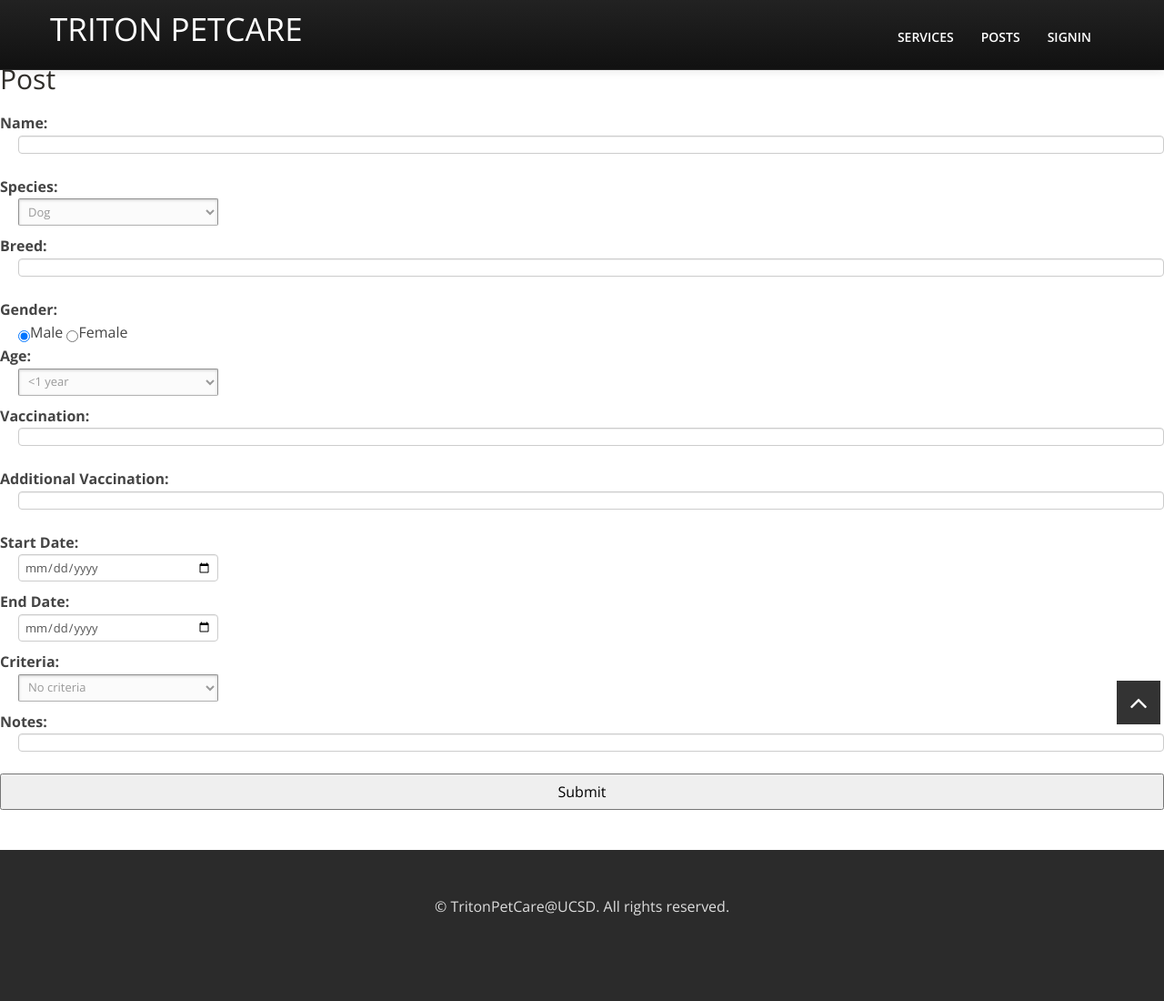
After one commit to UCSD-CSE-210/tritonPetCare, a Flask app: page /create_post in a window 1280 px wide. The commit adds this page. Shown: the whole page at 91% size. Run offline with Flask 2, Linux system fonts and the light colour scheme; some libraries are stand-ins or nearby versions.

Commit message:
finish add_post() in PetCare.py

```diff
--- a/PetCare/blueprints/PetCare.py
+++ b/PetCare/blueprints/PetCare.py
@@ -74,24 +74,29 @@
 def edit_post():
 	if session.get('logged_in') is None:
 		return redirect(url_for('PetCare.login'))
+
 	accountDao = AccountDao()
 	postDao = PostDao()
 	postId = accountDao.get_account_post(session['logged_in'])
+
 	if request.method == 'GET':
 		if postId is None:
 			return render_template('edit_post.html', error=None)
 		post = postDao.get_post(postId)
 		# TODO: return with post information shown
 		return render_template('edit_post.html', error=None)
+
 	postInfo = make_post_info(session['logged_in'], request.form)
 	if not postInfo:
 		return render_template('edit_post.html', error="Required Informaion Missing")
+
 	if postId is None:
 		postId = postDao.add_post(postInfo)
 		accountDao.update_account_post(session['logged_in'], postId)
 	else:
 		postInfo['id'] = postId
 		postDao.update_post(postInfo)
+
 	return redirect(url_for('PetCare.list_posts'))
 
 @bp.route('/view_post', methods=['GET'])
@@ -123,11 +128,35 @@
 		# 	sendEmail()
 	return redirect(url_for('PetCare.list_posts'))
 
+@bp.route('/create_post', methods=['GET', 'POST'])
+def create_post():
+	if request.method == 'GET':
+		return render_template('create_post.html', error=None)
+
+	postInfo = make_post_info(session['logged_in'], request.form)
+
+	if not postInfo:
+		return render_template('create_post.html', error='Fields missing')
+
+	postDao = PostDao()
+	postId = postDao.add_post(postInfo)
+
+	return redirect(url_for('PetCare.list_posts'))
+
 def make_post_info(id, input):
 	postInfo = input.copy()
+
 	if not ('name' in postInfo and 'species' in postInfo and 'gender' in postInfo and 'age' in postInfo and 'vaccination'in postInfo
 			and 'start_date'in postInfo and 'end_date' in postInfo and 'criteria' in postInfo):
 		return False
+
+	a = len(postInfo['name']) == 0
+	b = len(postInfo['vaccination']) == 0
+	c = len(postInfo['start_date']) == 0
+	d = len(postInfo['end_date']) == 0
+	if a or b or c or d:
+		return False
+
 	postInfo['owner_id'] = id
 	postInfo['start_date'] = int(time.mktime(time.strptime(postInfo['start_date'], '%Y-%m-%d')))
 	postInfo['end_date'] = int(time.mktime(time.strptime(postInfo['end_date'], '%Y-%m-%d')))
@@ -139,3 +168,22 @@
 	postInfo['end_date'] = time.strftime('%Y-%m-%d', time.localtime(postInfo['end_date']))
 	if 'post_date' in postInfo:
 		postInfo['post_date'] = time.strftime('%Y-%m-%d %H:%M:%S', time.localtime(postInfo['post_date']))
+
+
+# if postInfo['name'] is None: print 'name is None'
+# if postInfo['species'] is None: print 'species is None'
+# if postInfo['gender'] is None: print 'gender is None'
+# if postInfo['age'] is None: print 'age is None'
+# if postInfo['vaccination'] is None: print 'vaccination is None'
+# if postInfo['start_date'] is None: print 'start_date is None'
+# if postInfo['end_date'] is None: print 'end_date is None'
+# if postInfo['criteria'] is None: print 'criteria is None'
+
+# print postInfo['name'], len(postInfo['name']), 'name'
+# print postInfo['species'], len(postInfo['species']), 'species'
+# print postInfo['gender'], len(postInfo['gender']), 'gender'
+# print postInfo['age'], len(postInfo['age']), 'age'
+# print postInfo['vaccination'], len(postInfo['vaccination']), 'vaccination'
+# print postInfo['start_date'], len(postInfo['start_date']), 'start_date'
+# print postInfo['end_date'], len(postInfo['end_date']), 'end_date'
+# print postInfo['criteria'], len(postInfo['criteria']), 'criteria'
--- /dev/null
+++ b/PetCare/templates/create_post.html
@@ -0,0 +1,59 @@
+{% extends "layout.html" %}
+{% block body %}
+  <h2>Post</h2>
+  {% if error %}<p class=error><strong>Error:</strong> {{ error }}{% endif %}
+  <form action="{{ url_for('PetCare.create_post') }}" method=post>
+    <dl>
+      <dt>Name:
+      <dd><input type=text name=name>
+      <dt>Species:
+      <dd>
+        <select name=species>
+          <option value="Dog">Dog</option>
+          <option value="Cat">Cat</option>
+          <option value="Bird">Bird</option>
+        </select>
+      <dt>Breed:
+      <dd><input type=text name=breed>
+      <dt>Gender:
+      <dd>
+        <input type=radio name=gender value=1 checked>Male
+        <input type=radio name=gender value=0>Female
+      <dt>Age:
+      <dd>
+        <select name=age>
+          <option value=0><1 year</option>
+          <option value=1>1 year</option>
+          <option value=2>2 year</option>
+          <option value=3>3 year</option>
+          <option value=4>4 year</option>
+          <option value=5>5 year</option>
+          <option value=6>6 year</option>
+          <option value=7>7 year</option>
+          <option value=8>8 year</option>
+          <option value=9>9 year</option>
+        </select>
+      <dt>Vaccination:
+      <dd><input type=text name=vaccination>
+      <dt>Additional Vaccination:
+      <dd><input type=text name=vaccination_opt>
+      <dt>Start Date:
+      <dd><input type=date name=start_date>
+      <dt>End Date:
+      <dd><input type=date name=end_date>
+      <dt>Criteria:
+      <dd>
+        <select name=criteria>
+          <option value=0>No criteria</option>
+          <option value=1>1 point</option>
+          <option value=2>2 point</option>
+          <option value=3>3 point</option>
+          <option value=4>4 point</option>
+          <option value=5>5 point</option>
+        </select>
+      <dt>Notes:
+      <dd><input type=text name=notes>
+      <dt><input type=submit value=Submit>
+    </dl>
+  </form>
+{% endblock %}
--- a/PetCare/templates/login.html
+++ b/PetCare/templates/login.html
@@ -8,6 +8,7 @@
       <dd><input type=text name=user>
       <dt>Password:
       <dd><input type=password name=password>
+      <dt><input type=submit value=Login style="width: 200px; margin-left: 40%">
       <dt><input type=submit value=Login>
     </dl>
   </form>
```
Also changed, not shown: PetCare/PetCare.db, 3 other files.
